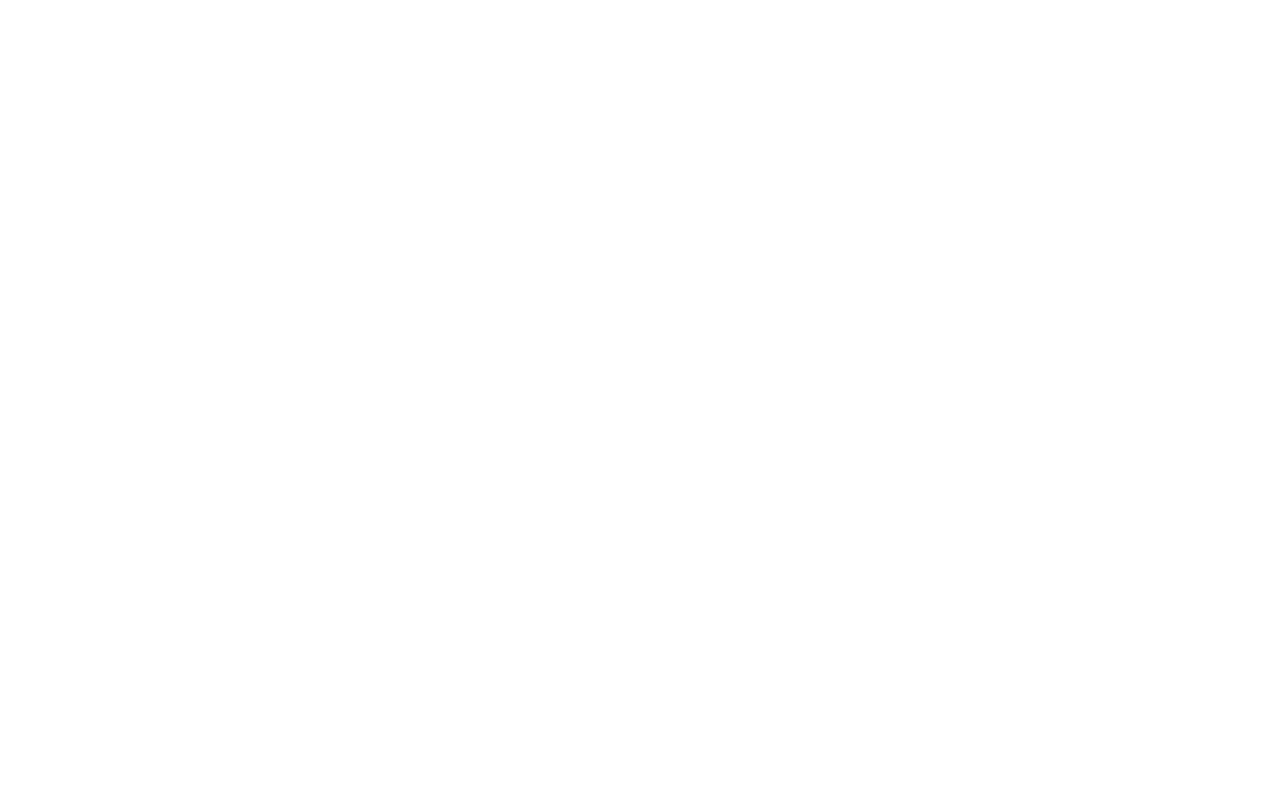
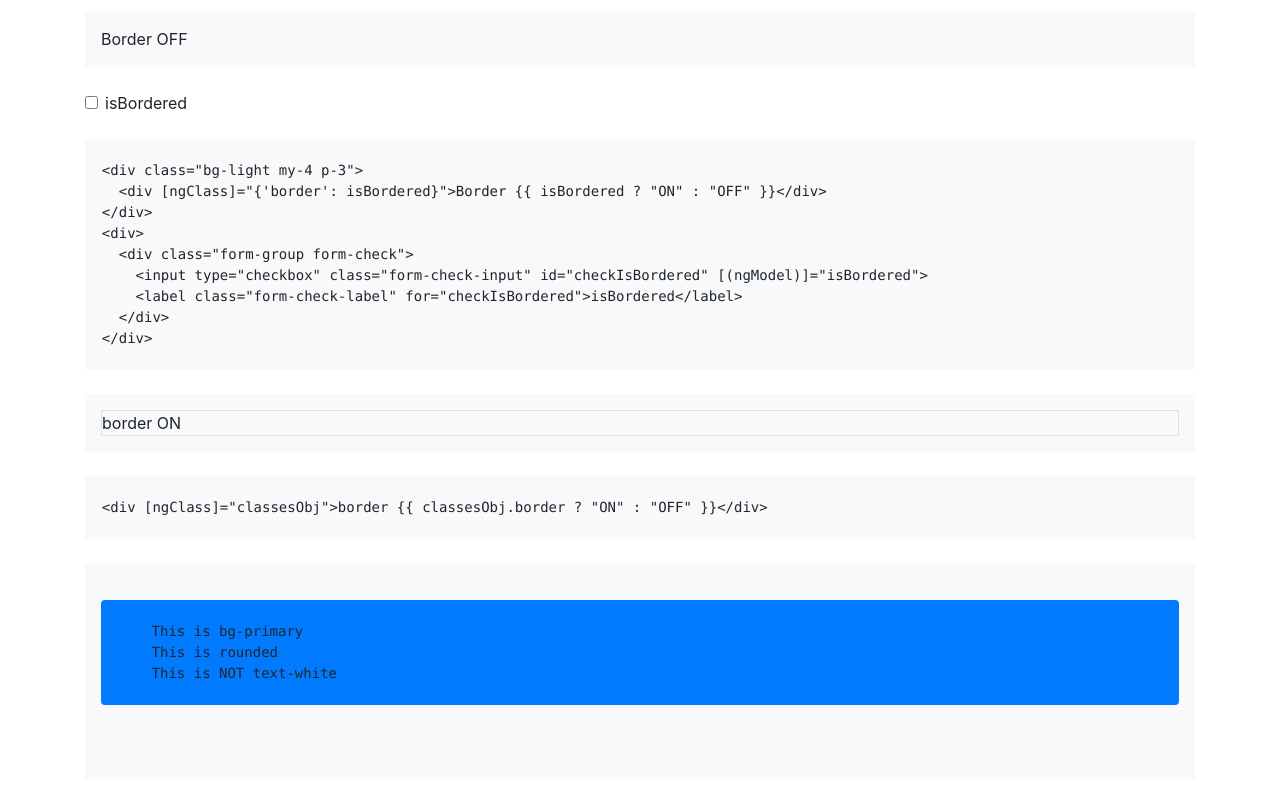
Before and after one commit to gyp2019/test-directive, an Angular app: page /ng-class in a window 1280 px wide. Shown: the part 360-1160 px from the top of the page. Before the commit the page ends 800 px from the top, so only its background shows below. Built offline with nearby package versions, Linux system fonts and the light colour scheme.

Commit message:
fixed ng-class

```diff
--- a/src/app/ng-class/ng-class.component.html
+++ b/src/app/ng-class/ng-class.component.html
@@ -1,10 +1,47 @@
 <h4>4. *ngClass</h4>
 
-<div class="bg-light my-4">
+<div class="bg-light my-4 p-3">
   <div [ngClass]="{'border': false}">This is never bordered</div>
   <div [ngClass]="{'border': true}">This is always bordered</div>
 </div>
 
 <div class="bg-light my-4">
-    <pre><code>{{ text1 }}</code></pre>
+  <pre><code>{{ example1 }}</code></pre>
+</div>
+
+<div class="bg-light my-4 p-3">
+  <div [ngClass]="{'border': isBordered}">Border {{ isBordered ? "ON" : "OFF" }}</div>
+</div>
+
+<div>
+  <div class="form-group form-check">
+    <input type="checkbox" class="form-check-input" id="checkIsBordered" [(ngModel)]="isBordered">
+    <label class="form-check-label" for="checkIsBordered">isBordered</label>
   </div>
+</div>
+
+<div class="bg-light my-4">
+  <pre><code>{{ example2 }}</code></pre>
+</div>
+
+<div class="bg-light my-4 p-3">
+  <div [ngClass]="classesObj">border {{ classesObj.border ? "ON" : "OFF" }}</div>
+</div>
+
+<div class="bg-light my-4">
+  <pre><code>{{ example3 }}</code></pre>
+</div>
+
+<div class="bg-light my-4 p-3">
+  <pre>
+    <div [ngClass]="classList">
+      This is{{ classList.indexOf('bg-primary') > -1 ? "" : " NOT" }} bg-primary
+      This is{{ classList.indexOf('rounded') > -1 ? "" : " NOT" }} rounded
+      This is{{ classList.indexOf('text-white') > -1 ? "" : " NOT" }} text-white
+    </div>
+  </pre>
+</div>
+
+<div class="bg-light my-4">
+  <pre><code>{{ example4 }}</code></pre>
+</div>
--- a/src/app/ng-class/ng-class.component.ts
+++ b/src/app/ng-class/ng-class.component.ts
@@ -6,9 +6,35 @@
   styleUrls: ['./ng-class.component.css']
 })
 export class NgClassComponent implements OnInit {
-  public text1: string = `
+  public example1: string = `
   <div [ngClass]="{'border': false}">This is never bordered</div>
   <div [ngClass]="{'border': true}">This is always bordered</div>
+  `;
+  public isBordered: boolean = false;
+  public example2: string = `
+  <div class="bg-light my-4 p-3">
+    <div [ngClass]="{'border': isBordered}">Border {{ isBordered ? "ON" : "OFF" }}</div>
+  </div>
+  <div>
+    <div class="form-group form-check">
+      <input type="checkbox" class="form-check-input" id="checkIsBordered" [(ngModel)]="isBordered">
+      <label class="form-check-label" for="checkIsBordered">isBordered</label>
+    </div>
+  </div>
+  `;
+  public classesObj: Object = { border: true };
+  public example3: string = `
+  <div [ngClass]="classesObj">border {{ classesObj.border ? "ON" : "OFF" }}</div>
+  `;
+  public classList: string[] = ['bg-primary', 'rounded'];
+  public example4: string = `
+  <pre>
+    <div [ngClass]="classList">
+      This is{{ classList.indexOf('bg-primary') > -1 ? "" : " NOT" }} bg-primary
+      This is{{ classList.indexOf('rounded') > -1 ? "" : " NOT" }} rounded
+      This is{{ classList.indexOf('text-white') > -1 ? "" : " NOT" }} text-white
+    </div>
+  </pre>
   `;
 
   constructor() { }
```
